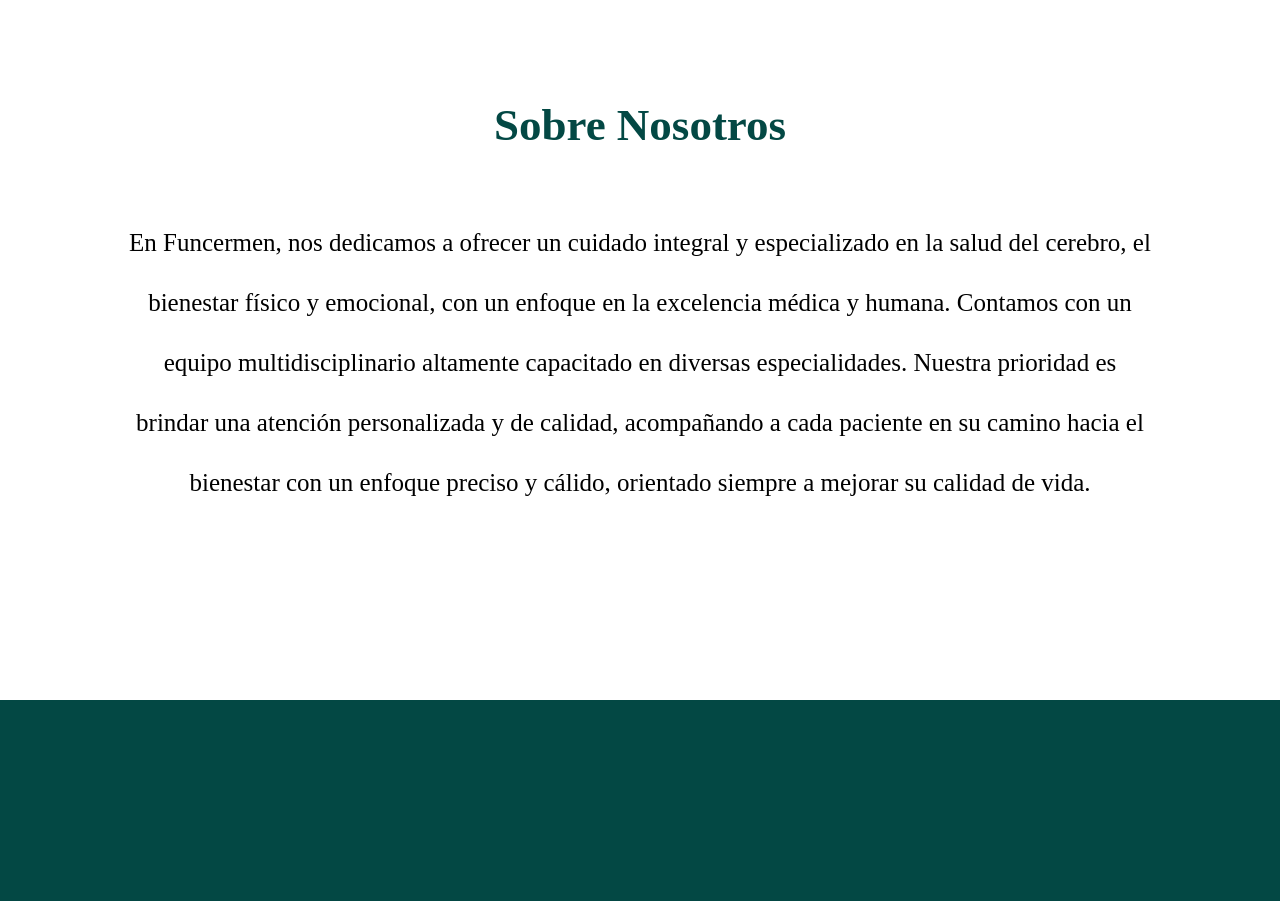
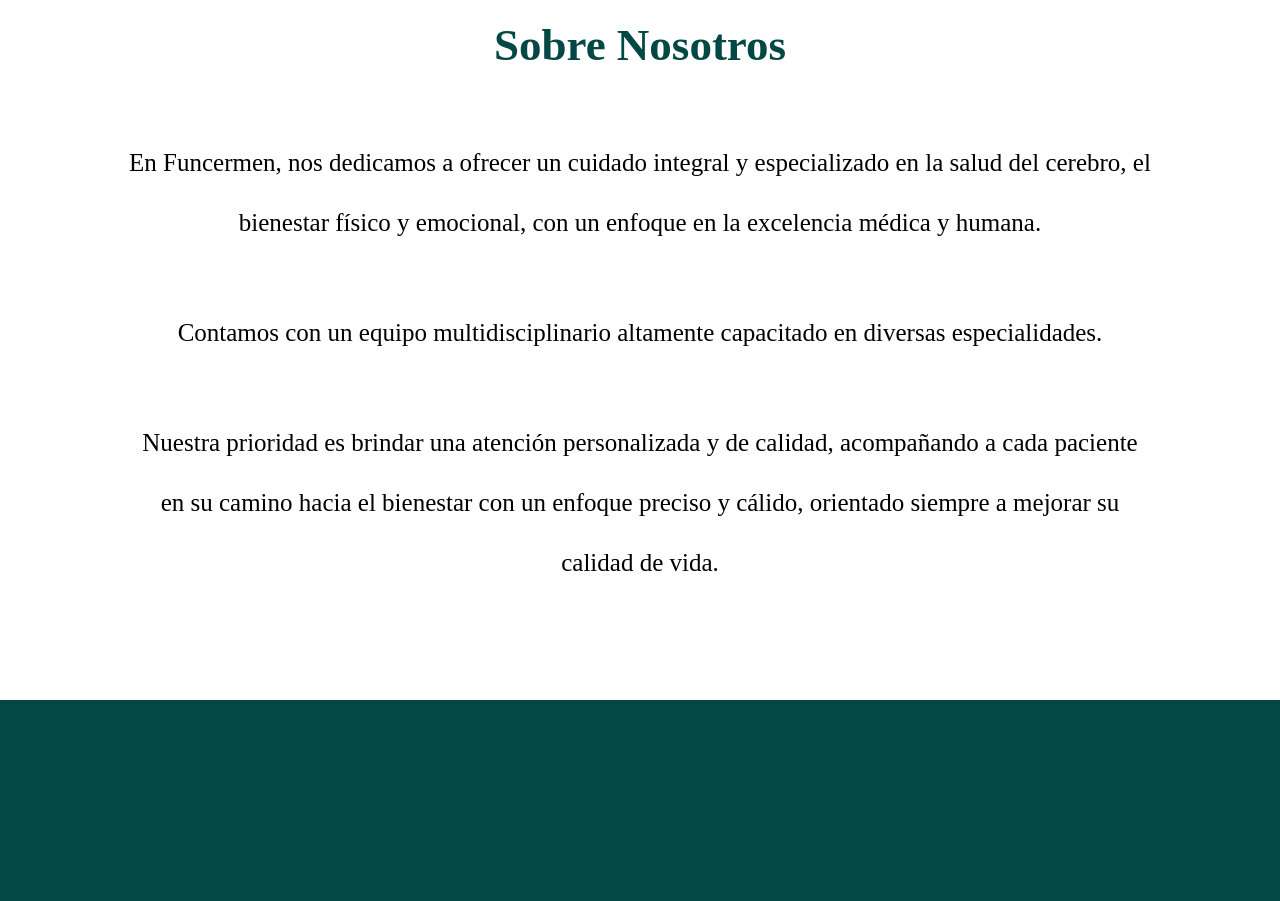
Before and after one commit to railcodemendoza/funcermen, a React (Vite) app: page / in a window 1280 px wide. Shown: the part 900-1801 px from the top of the page. Built offline with nearby package versions, Linux system fonts and the light colour scheme.

Commit message:
agregando franja gris de convenios y division de parrafos sobre nosotros

```diff
--- a/src/paginas/Home.jsx
+++ b/src/paginas/Home.jsx
@@ -16,9 +16,21 @@
         </section>
         <section id='nosotros'>
             <h2>Sobre Nosotros</h2>
-            <p>
+            {/* <p>
             En Funcermen, nos dedicamos a ofrecer un cuidado integral y especializado en la salud del cerebro, el bienestar físico y emocional, con un enfoque en la excelencia médica y humana.
             Contamos con un equipo multidisciplinario altamente capacitado en diversas especialidades.
+            Nuestra prioridad es brindar una atención personalizada y de calidad, acompañando a cada paciente en su camino hacia el
+            bienestar con un enfoque preciso y cálido, orientado siempre a
+            mejorar su calidad de vida.
+            </p> */}
+
+            <p>
+            En <span id="bold">Funcermen</span>, nos dedicamos a ofrecer un cuidado integral y especializado en la salud del cerebro, el bienestar físico y emocional, con un enfoque en la excelencia médica y humana.
+            </p>
+            <p>
+            Contamos con un equipo multidisciplinario altamente capacitado en diversas especialidades.
+            </p>
+            <p>
             Nuestra prioridad es brindar una atención personalizada y de calidad, acompañando a cada paciente en su camino hacia el
             bienestar con un enfoque preciso y cálido, orientado siempre a
             mejorar su calidad de vida.
@@ -50,6 +62,7 @@
             </div>
         </section>
         <section id='convenios'>
+            <div id="franja-Gris"></div>
             <h2>Convenios</h2>
             <div id='contenedor-marcas-imagenes'>
             <img src="ospe.png" alt="ospe" />
```
